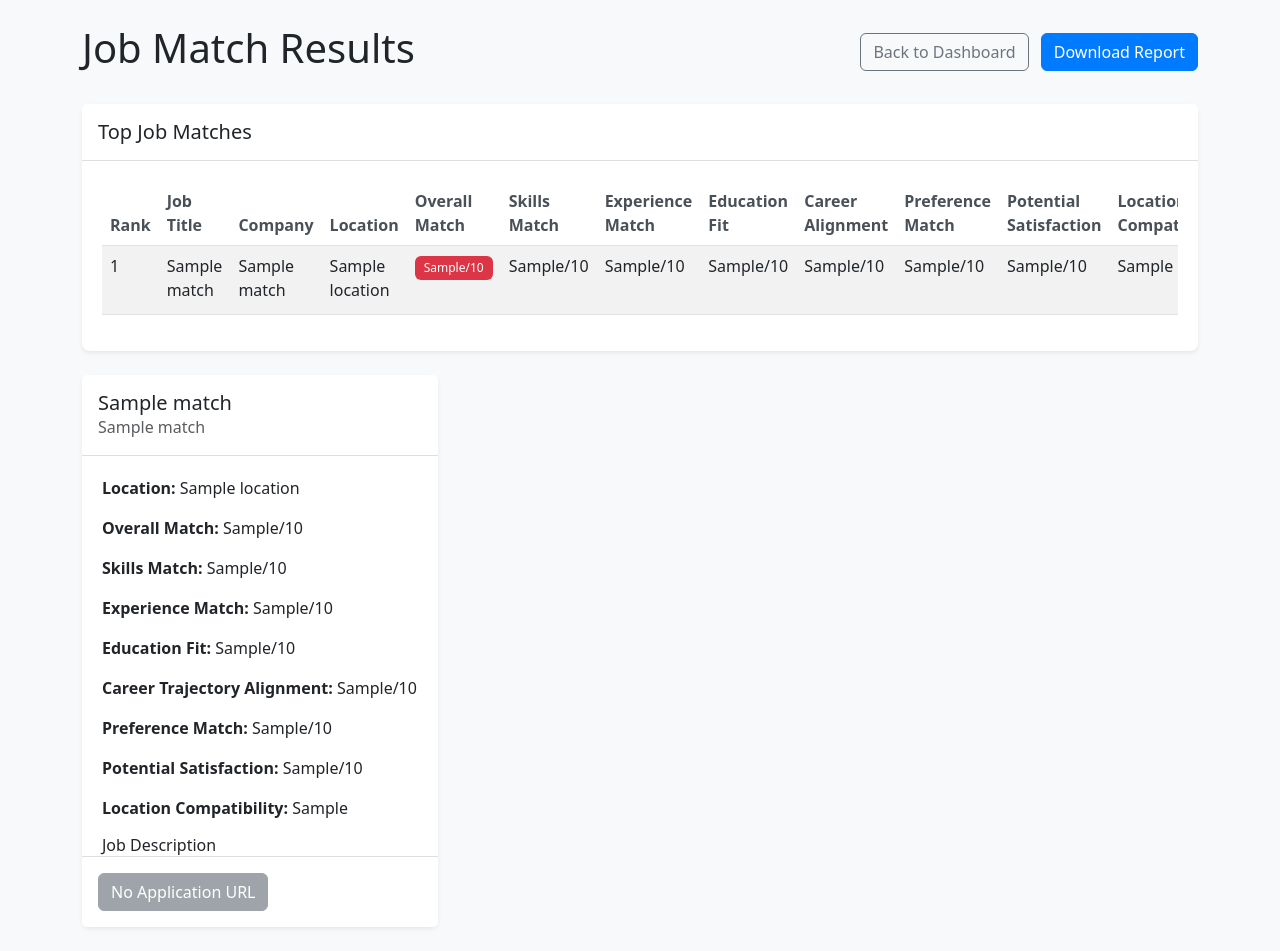
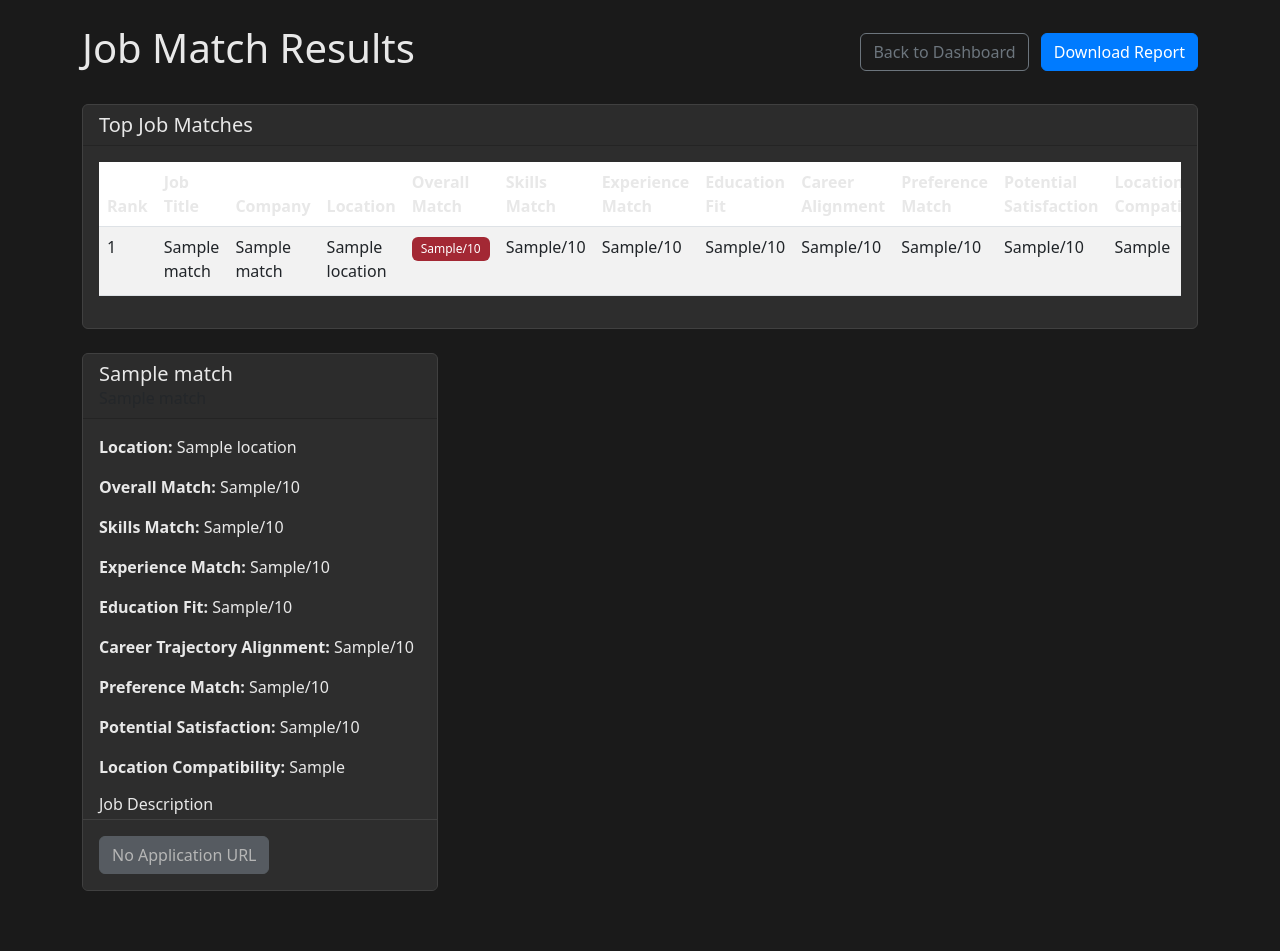
Before and after one commit to ClaudioLutz/JobSearchAI, a Flask app: template templates/results.html in a window 1280 px wide. After the commit the page ends 891 px from the top, so only its background shows below. Run offline with Flask 3, Linux system fonts and the light colour scheme; the template is opened without the code that fills it: most values are stand-ins (such as "Sample title", 1, 10 or a date in 2020); some libraries are stand-ins or nearby versions.

Commit message:
feat: implement dark mode styling for dashboard

```diff
--- a/static/css/styles.css
+++ b/static/css/styles.css
@@ -1,34 +1,72 @@
 /* Custom styles for JobsearchAI Dashboard */
 
+:root {
+    --bg-dark: #1a1a1a;
+    --bg-secondary-dark: #2d2d2d;
+    --text-dark: #e8e8e8;
+    --border-dark: #404040;
+    --primary-dark: #0d6efd;
+}
+
 body {
-    background-color: #f8f9fa;
+    background-color: var(--bg-dark);
+    color: var(--text-dark);
+    transition: background-color 0.3s, color 0.3s;
+}
+
+.navbar {
+    background-color: var(--bg-secondary-dark);
+    box-shadow: 0 2px 4px rgba(0,0,0,.4);
+    border-bottom: 1px solid var(--border-dark);
 }
 
 .card {
-    box-shadow: 0 0.125rem 0.25rem rgba(0, 0, 0, 0.075);
-    border-radius: 0.5rem;
-    border: none;
+    background-color: var(--bg-secondary-dark);
+    border: 1px solid var(--border-dark);
+    color: var(--text-dark);
 }
 
-.card-header {
-    background-color: #fff;
-    border-bottom: 1px solid rgba(0, 0, 0, 0.125);
-    padding: 1rem;
+.btn-primary {
+    background-color: var(--primary-dark);
+    border-color: var(--primary-dark);
 }
 
-.card-body {
-    padding: 1.25rem;
+.table {
+    color: var(--text-dark);
+}
+
+.table-hover tbody tr:hover {
+    background-color: rgba(255,255,255,.05);
+}
+
+.form-control {
+    background-color: var(--bg-secondary-dark);
+    border-color: var(--border-dark);
+    color: var(--text-dark);
+}
+
+.form-control:focus {
+    background-color: var(--bg-secondary-dark);
+    border-color: var(--primary-dark);
+    color: var(--text-dark);
+}
+
+.list-group-item {
+    background-color: var(--bg-secondary-dark);
+    border-color: var(--border-dark);
+    color: var(--text-dark);
 }
 
 .card-footer {
-    background-color: #fff;
-    border-top: 1px solid rgba(0, 0, 0, 0.125);
+    background-color: var(--bg-secondary-dark);
+    border-top: 1px solid var(--border-dark);
     padding: 1rem;
+    color: var(--text-dark);
 }
 
 .table th {
     font-weight: 600;
-    color: #495057;
+    color: var(--text-dark);
 }
 
 .badge {
@@ -38,16 +76,16 @@ body {
 
 /* Custom colors for match scores */
 .badge.bg-success {
-    background-color: #28a745 !important;
+    background-color: #2a8c4a !important;
 }
 
 .badge.bg-warning {
-    background-color: #ffc107 !important;
-    color: #212529;
+    background-color: #c99700 !important;
+    color: var(--text-dark);
 }
 
 .badge.bg-danger {
-    background-color: #dc3545 !important;
+    background-color: #a32834 !important;
 }
 
 /* Button styles */
@@ -90,13 +128,15 @@ body {
 }
 
 .modal-header {
-    border-bottom: 1px solid rgba(0, 0, 0, 0.125);
-    background-color: #f8f9fa;
+    border-bottom: 1px solid var(--border-dark);
+    background-color: var(--bg-secondary-dark);
+    color: var(--text-dark);
 }
 
 .modal-footer {
-    border-top: 1px solid rgba(0, 0, 0, 0.125);
-    background-color: #f8f9fa;
+    border-top: 1px solid var(--border-dark);
+    background-color: var(--bg-secondary-dark);
+    color: var(--text-dark);
 }
 
 /* CV summary content */
```
